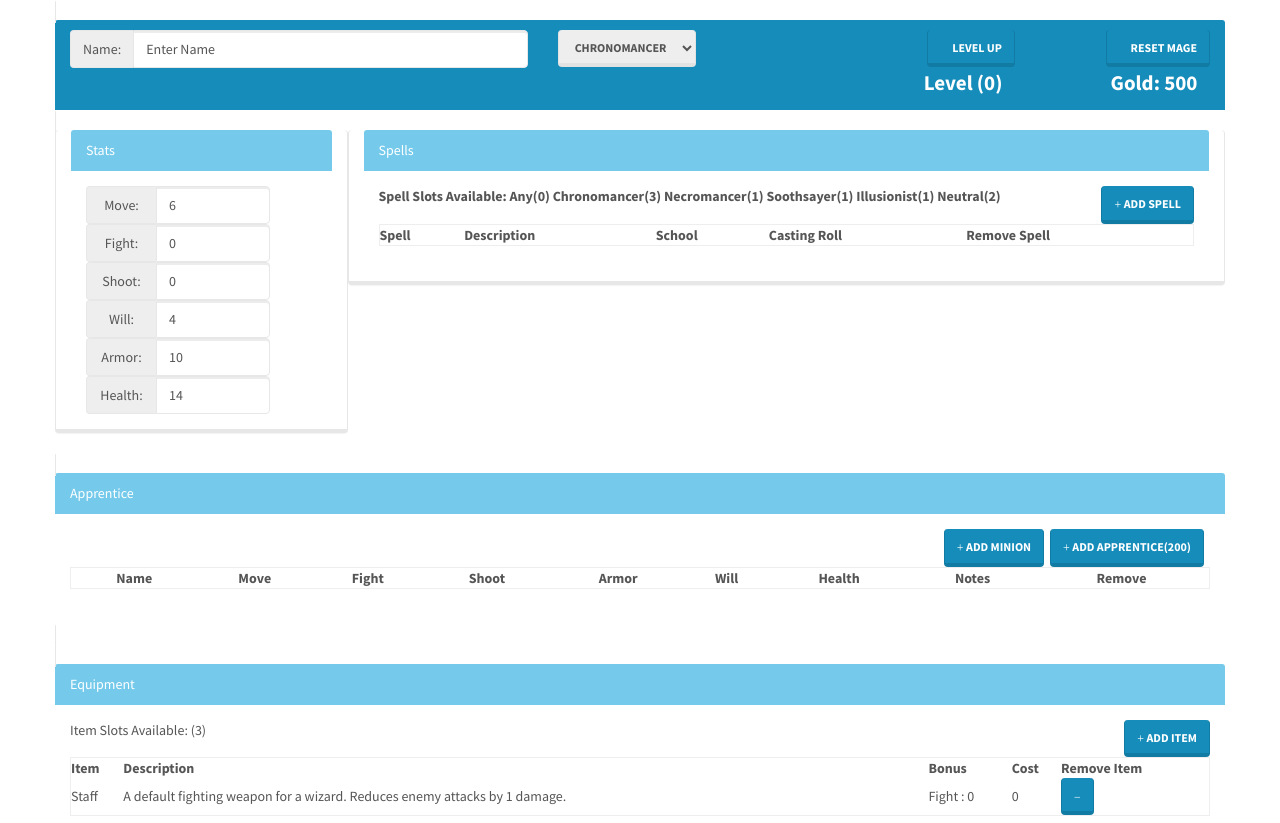
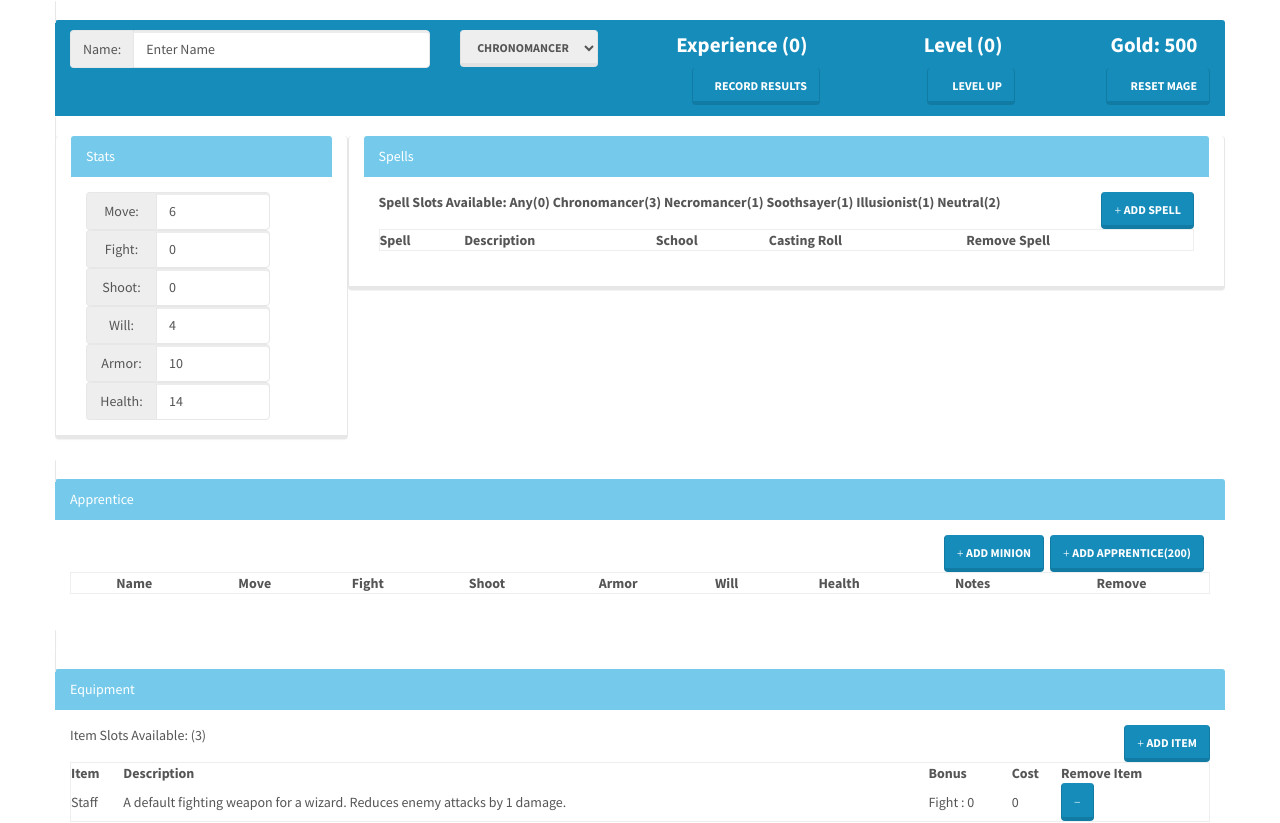
Before and after one commit to ChargerIIC/Frostgrave-WarRoster, an Angular app: page / in a window 1280 px wide. Shown: the top 823 px of the page. Built offline with nearby package versions, Linux system fonts and the light colour scheme; a web font is replaced by a local one.

Commit message:
UI from Summary Panel rearranged for new button
Added the Record Results button along with the label that will be the
experience tracker

```diff
--- a/src/app/wizard-summary-panel/wizard-summary-panel.component.html
+++ b/src/app/wizard-summary-panel/wizard-summary-panel.component.html
@@ -1,29 +1,35 @@
 <div class="panel-heading">
   <div class="row">
-    <div class="col-lg-5 col-md-5 col-xs-5">
+    <div class="col-lg-4 col-md-4 col-xs-4">
       <div class="input-group">
         <span class="input-group-addon" id="lblName">Name:</span>
         <input type="text" class="form-control" aria-describedby="lblName" [(ngModel)]="userMage.name">
       </div>
     </div>
-  <div class="col-lg-3 col-md-3 col-xs-3">
-    <select [ngModel]="userMage.school" (ngModelChange)="onSchoolChange($event)" class="btn btn-default dropdown-toggle">
-      <option *ngFor="let school of schoolsOfMagic" [ngValue]="school">{{school.name}}</option>
-    </select>
-  </div>
-  <div class="col-lg-2 col-md-2 col-xs-2">
-    <button class="btn btn-primary pull-right" data-toggle="modal" data-target="#levelUpModal"><span class="glyphicon glyphicon-arrow-up"></span> Level Up</button>
-  </div>
-  <div class="col-lg-2 col-md-2 col-xs-2">
-    <button class="btn btn-primary pull-right" (click)="resetMage(this.userMage)"><span class="glyphicon glyphicon-repeat"></span> Reset Mage</button>
-  </div>
-  </div>
-  <div class="row">
-    <div class="col-lg-10 col-md-10 col-xs-10">
+    <div class="col-lg-2 col-md-2 col-xs-2">
+      <select [ngModel]="userMage.school" (ngModelChange)="onSchoolChange($event)" class="btn btn-default dropdown-toggle">
+        <option *ngFor="let school of schoolsOfMagic" [ngValue]="school">{{school.name}}</option>
+      </select>
+    </div>
+    <div class="col-lg-2 col-md-2 col-xs-2">
+      <span class="label lblLevel pull-right">Experience ({{userMage.level}})</span>
+    </div>
+    <div class="col-lg-2 col-md-2 col-xs-2">
       <span class="label lblLevel pull-right">Level ({{userMage.level}})</span>
     </div>
     <div class="col-lg-2 col-md-2 col-xs-2">
       <span class="label lblGold pull-right">Gold: {{userMage.gold}}</span>
     </div>
   </div>
+  <div class="row">
+    <div class="col-lg-8 col-md-8 col-xs-8">
+      <button class="btn btn-primary pull-right" data-toggle="modal" data-target="#gameResultsModal"><span class="glyphicon glyphicon-star-empty"></span>Record Results</button>
+    </div>
+    <div class="col-lg-2 col-md-2 col-xs-2">
+      <button class="btn btn-primary pull-right" data-toggle="modal" data-target="#levelUpModal"><span class="glyphicon glyphicon-arrow-up"></span> Level Up</button>
+    </div>
+    <div class="col-lg-2 col-md-2 col-xs-2">
+      <button class="btn btn-primary pull-right" (click)="resetMage(this.userMage)"><span class="glyphicon glyphicon-repeat"></span> Reset Mage</button>
+    </div>
+  </div>
 </div>
```
